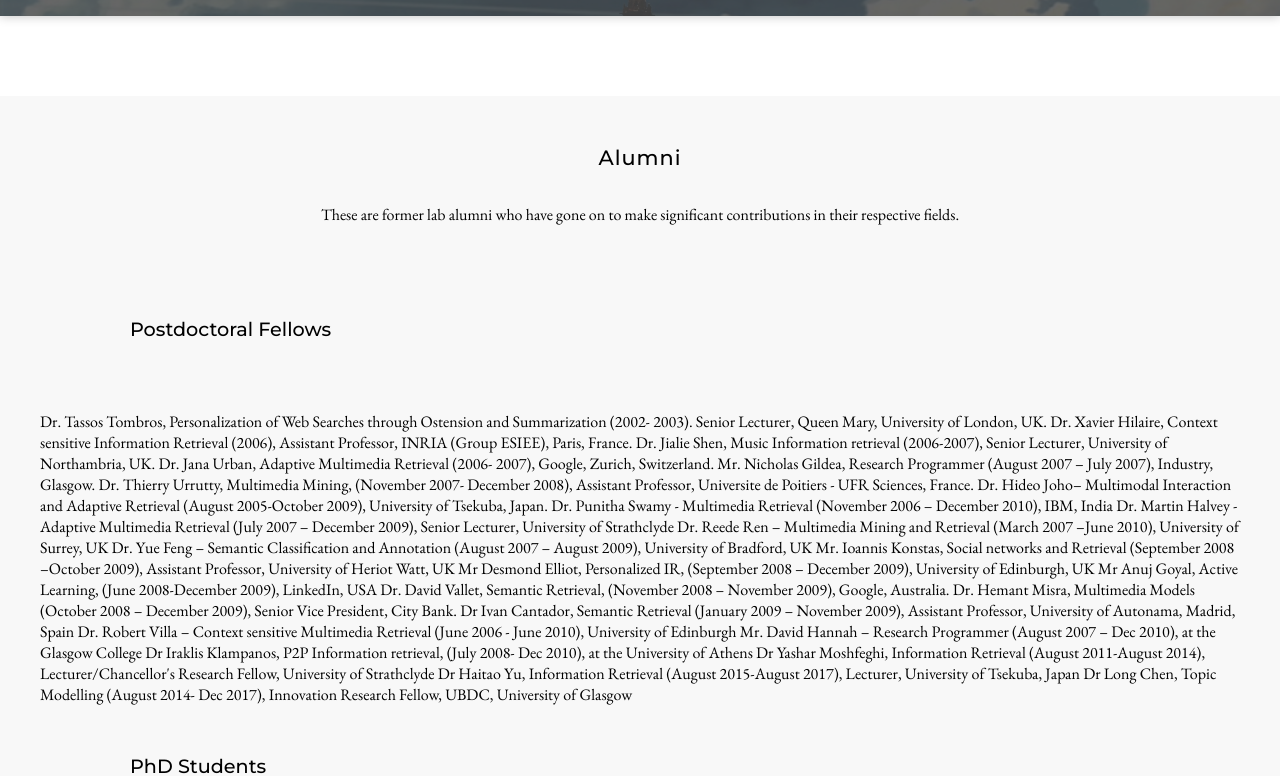
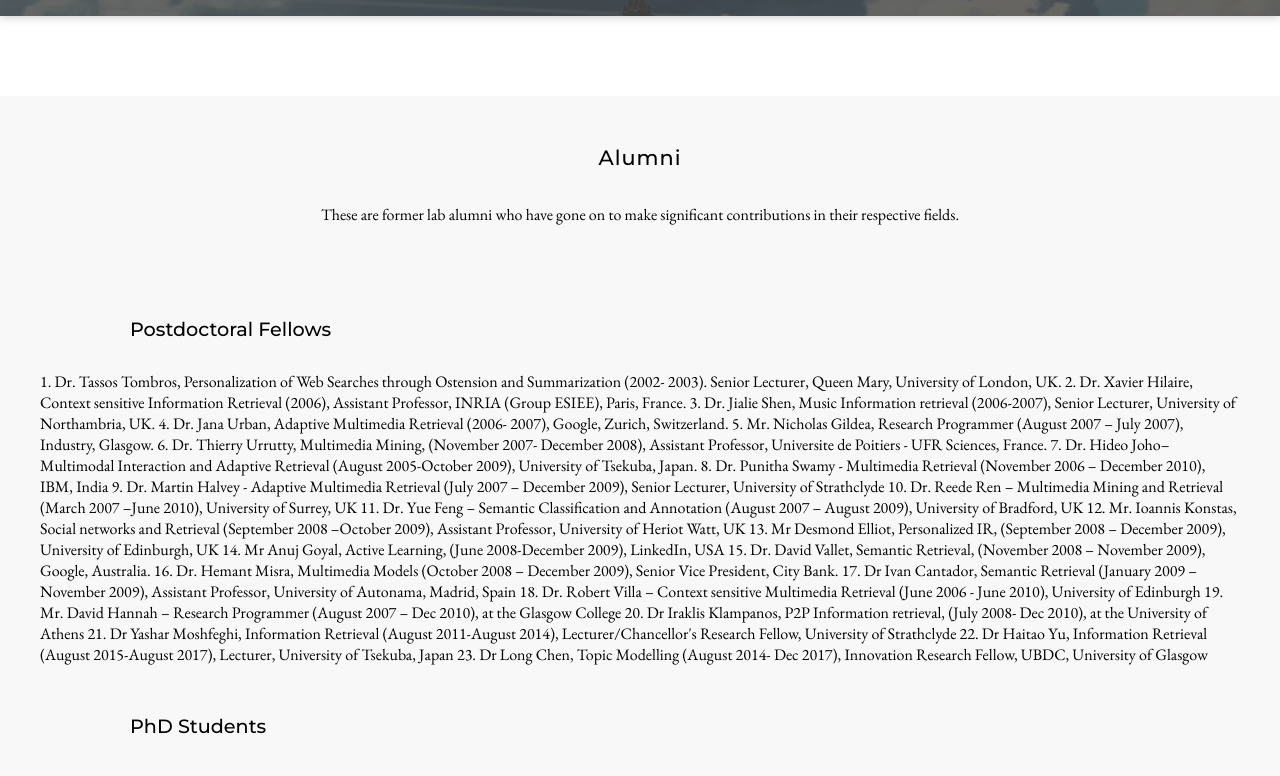
Before and after one commit to GAIR-Lab/GAIR-Lab.github.io, a Jekyll site: the page built from alumni/index.md, in a window 1280 px wide and 900 px high, cut to the strip 124-900 px from the top of the window. Built offline with Jekyll 4.4.1, drawn with Linux system fonts in a browser that asks for light colours; nearby versions of some CDN libraries.

Commit message:
Update index.md

```diff
--- a/alumni/index.md
+++ b/alumni/index.md
@@ -16,30 +16,31 @@
 
 {% include alumni-tabled.html role="pi" group="alum" mini="true" %}
 <h3 style="text-align: start; width: 85%;"> Postdoctoral Fellows </h3>
-{% include alumni-tabled.html role="postdoc" group="alum" mini="true" %}
-Dr. Tassos Tombros, Personalization of Web Searches through Ostension and Summarization (2002- 2003). Senior Lecturer, Queen Mary, University of London, UK.
-Dr. Xavier Hilaire, Context sensitive Information Retrieval (2006), Assistant Professor, INRIA (Group ESIEE), Paris, France.
-Dr. Jialie Shen, Music Information retrieval (2006-2007), Senior Lecturer, University of Northambria, UK.
-Dr. Jana Urban, Adaptive Multimedia Retrieval (2006- 2007), Google, Zurich, Switzerland.
-Mr. Nicholas Gildea, Research Programmer (August 2007 – July 2007), Industry, Glasgow.
-Dr. Thierry Urrutty, Multimedia Mining, (November 2007- December 2008), Assistant Professor, Universite de Poitiers - UFR Sciences, France.
-Dr. Hideo Joho– Multimodal Interaction and Adaptive Retrieval (August 2005-October 2009), University of Tsekuba, Japan.
-Dr. Punitha Swamy - Multimedia Retrieval (November 2006 – December 2010), IBM, India
-Dr. Martin Halvey - Adaptive Multimedia Retrieval (July 2007 – December 2009), Senior Lecturer, University of Strathclyde
-Dr. Reede Ren – Multimedia Mining and Retrieval (March 2007 –June 2010), University of Surrey, UK
-Dr. Yue Feng – Semantic Classification and Annotation (August 2007 – August 2009), University of Bradford, UK
-Mr. Ioannis Konstas, Social networks and Retrieval (September 2008 –October 2009), Assistant Professor, University of Heriot Watt, UK
-Mr Desmond Elliot, Personalized IR, (September 2008 – December 2009), University of Edinburgh, UK
-Mr Anuj Goyal, Active Learning, (June 2008-December 2009), LinkedIn, USA
-Dr. David Vallet, Semantic Retrieval, (November 2008 – November 2009), Google, Australia.
-Dr. Hemant Misra, Multimedia Models (October 2008 – December 2009), Senior Vice President, City Bank.
-Dr Ivan Cantador, Semantic Retrieval (January 2009 – November 2009), Assistant Professor, University of Autonama, Madrid, Spain
-Dr. Robert Villa – Context sensitive Multimedia Retrieval (June 2006 - June 2010), University of Edinburgh
-Mr. David Hannah – Research Programmer (August 2007 – Dec 2010), at the Glasgow College
-Dr Iraklis Klampanos, P2P Information retrieval, (July 2008- Dec 2010), at the University of Athens
-Dr Yashar Moshfeghi, Information Retrieval (August 2011-August 2014), Lecturer/Chancellor's Research Fellow, University of Strathclyde
-Dr Haitao Yu, Information Retrieval (August 2015-August 2017), Lecturer, University of Tsekuba, Japan
-Dr Long Chen, Topic Modelling (August 2014- Dec 2017), Innovation Research Fellow, UBDC, University of Glasgow
+<!-- {% include alumni-tabled.html role="postdoc" group="alum" mini="true" %} -->
+
+1. Dr. Tassos Tombros, Personalization of Web Searches through Ostension and Summarization (2002- 2003). Senior Lecturer, Queen Mary, University of London, UK.
+2. Dr. Xavier Hilaire, Context sensitive Information Retrieval (2006), Assistant Professor, INRIA (Group ESIEE), Paris, France.
+3. Dr. Jialie Shen, Music Information retrieval (2006-2007), Senior Lecturer, University of Northambria, UK.
+4. Dr. Jana Urban, Adaptive Multimedia Retrieval (2006- 2007), Google, Zurich, Switzerland.
+5. Mr. Nicholas Gildea, Research Programmer (August 2007 – July 2007), Industry, Glasgow.
+6. Dr. Thierry Urrutty, Multimedia Mining, (November 2007- December 2008), Assistant Professor, Universite de Poitiers - UFR Sciences, France.
+7. Dr. Hideo Joho– Multimodal Interaction and Adaptive Retrieval (August 2005-October 2009), University of Tsekuba, Japan.
+8. Dr. Punitha Swamy - Multimedia Retrieval (November 2006 – December 2010), IBM, India
+9. Dr. Martin Halvey - Adaptive Multimedia Retrieval (July 2007 – December 2009), Senior Lecturer, University of Strathclyde
+10. Dr. Reede Ren – Multimedia Mining and Retrieval (March 2007 –June 2010), University of Surrey, UK
+11. Dr. Yue Feng – Semantic Classification and Annotation (August 2007 – August 2009), University of Bradford, UK
+12. Mr. Ioannis Konstas, Social networks and Retrieval (September 2008 –October 2009), Assistant Professor, University of Heriot Watt, UK
+13. Mr Desmond Elliot, Personalized IR, (September 2008 – December 2009), University of Edinburgh, UK
+14. Mr Anuj Goyal, Active Learning, (June 2008-December 2009), LinkedIn, USA
+15. Dr. David Vallet, Semantic Retrieval, (November 2008 – November 2009), Google, Australia.
+16. Dr. Hemant Misra, Multimedia Models (October 2008 – December 2009), Senior Vice President, City Bank.
+17. Dr Ivan Cantador, Semantic Retrieval (January 2009 – November 2009), Assistant Professor, University of Autonama, Madrid, Spain
+18. Dr. Robert Villa – Context sensitive Multimedia Retrieval (June 2006 - June 2010), University of Edinburgh
+19. Mr. David Hannah – Research Programmer (August 2007 – Dec 2010), at the Glasgow College
+20. Dr Iraklis Klampanos, P2P Information retrieval, (July 2008- Dec 2010), at the University of Athens
+21. Dr Yashar Moshfeghi, Information Retrieval (August 2011-August 2014), Lecturer/Chancellor's Research Fellow, University of Strathclyde
+22. Dr Haitao Yu, Information Retrieval (August 2015-August 2017), Lecturer, University of Tsekuba, Japan
+23. Dr Long Chen, Topic Modelling (August 2014- Dec 2017), Innovation Research Fellow, UBDC, University of Glasgow
 
 <!-- <h3 style="text-align: start; width: 85%;"> Bioinformatics Analysts </h3>
 {% include alumni-tabled.html role="bioinformatics-analyst" group="alum" mini="true" %} -->
```
